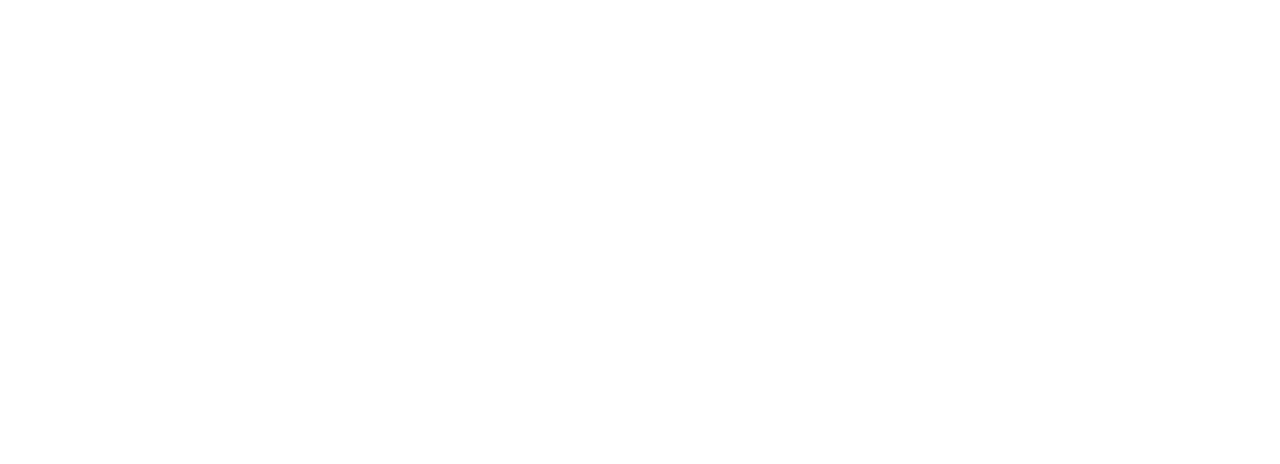
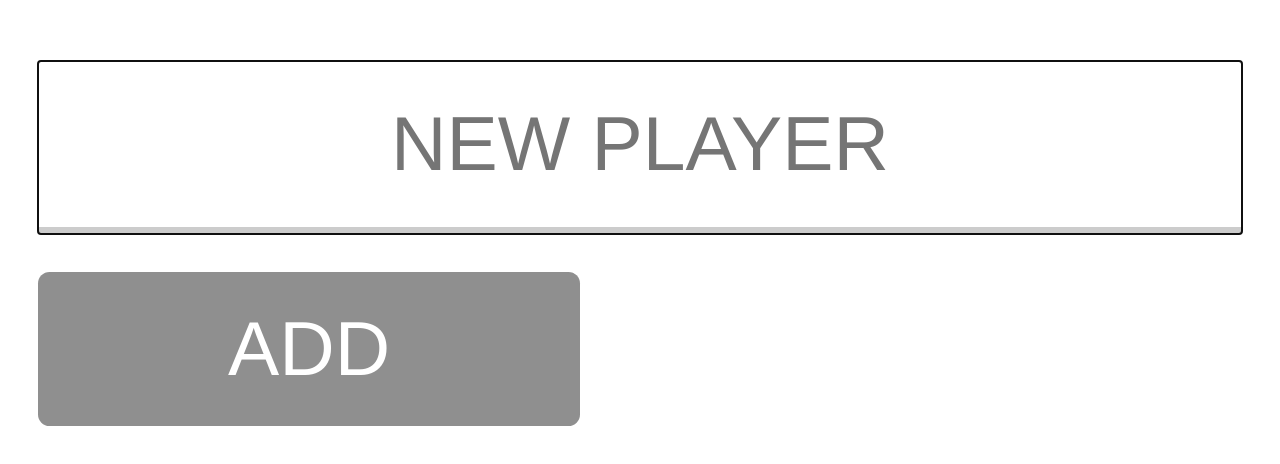
Before and after one commit to nlhiorth/janif, a React (Create React App) app in the folder janif-react/: page / in a window 1280 px wide. Shown: the part 1584-2048 px from the top of the page. Before the commit the page ends 800 px from the top, so only its background shows below. Built offline with nearby package versions, Linux system fonts and the light colour scheme.

Commit message:
Implemented some Motion

```diff
--- a/janif-react/src/components/ViewManager.jsx
+++ b/janif-react/src/components/ViewManager.jsx
@@ -1,4 +1,5 @@
 import React, { Component } from 'react';
+import {TransitionMotion, Motion, spring} from 'react-motion';
 
 import Header from './Common/Header';
 import HeadSpace from './Common/HeadSpace';
@@ -12,6 +13,7 @@
 transitionName="wipe"
 transitionEnterTimeout={500}
 transitionLeaveTimeout={500}>
+ style={{transform: 'translate(' + this.props.x + 'vw, 0)'}}
 */
 
 class ViewManager extends Component {
@@ -20,10 +22,18 @@
       <div className="ViewManager">
         {this.props.header && <Header resetState={this.props.resetState}/>}
         {this.props.header && <HeadSpace />}
-          {(this.props.curview === 'setup') && <SetupView key="scoring" gotoView={this.props.gotoView} />}
-          {(this.props.curview === 'scoring') && <ScoringView key="scoring" gotoView={this.props.gotoView} />}
-          {(this.props.curview === 'summary') && <SummaryView key="summary" gotoView={this.props.gotoView} />}
-          {(this.props.curview === 'main') && <MainView key="main" gotoView={this.props.gotoView} />}
+        <Motion defaultStyle={{x: 100}} style={{x: spring(0)}}>
+          {interpolatingStyle => (this.props.curview === 'setup') && <SetupView key="setup" style={{transform: 'translate3d(' + interpolatingStyle.x + 'vw, 0, 0)'}} gotoView={this.props.gotoView} />}
+        </Motion>
+        <Motion defaultStyle={{x: 100}} style={{x: spring(0)}}>
+          {interpolatingStyle => (this.props.curview === 'scoring') && <ScoringView key="scoring" style={{transform: 'translate3d(' + interpolatingStyle.x + 'vw, 0, 0)'}} gotoView={this.props.gotoView} />}
+        </Motion>
+        <Motion defaultStyle={{x: 100}} style={{x: spring(0)}}>
+          {interpolatingStyle => (this.props.curview === 'summary') && <SummaryView key="summary" style={{transform: 'translate3d(' + interpolatingStyle.x + 'vw, 0, 0)'}} gotoView={this.props.gotoView} />}
+        </Motion>
+        <Motion defaultStyle={{x: 100}} style={{x: spring(0)}}>
+          {interpolatingStyle => (this.props.curview === 'main') && <MainView key="main" style={{transform: 'translate3d(' + interpolatingStyle.x + 'vw, 0, 0)'}} gotoView={this.props.gotoView} />}
+        </Motion>
       </div>
     );
   }
--- a/janif-react/src/components/Views/Main.jsx
+++ b/janif-react/src/components/Views/Main.jsx
@@ -6,7 +6,7 @@
 class Main extends Component {
   render() {
     return (
-      <div className="Main">
+      <div className="Main" style={this.props.style}>
         <div className="LeftColumn">
           <ol className="PlayerList">
             {this.props.players.slice().sort((a, b) => {
--- a/janif-react/src/components/Views/Scoring.jsx
+++ b/janif-react/src/components/Views/Scoring.jsx
@@ -5,7 +5,7 @@
 class Scoring extends Component {
   render() {
     return (
-      <div className="Scoring">
+      <div className="Scoring" style={this.props.style}>
         <ScoreCard players={this.props.players} curplayer={this.props.players[this.props.scoring.index]} index={this.props.scoring.index} rounds={this.props.scoring.rounds} curround={this.props.scoring.rounds[this.props.scoring.index]} onLoss={this.props.onLoss} onWin={this.props.onWin} onJanif={this.props.onJanif} nextPlayer={this.props.nextPlayer} prevPlayer={this.props.prevPlayer} setPoints={this.props.setPoints}gotoView={this.props.gotoView}/>
       </div>
     );
--- a/janif-react/src/components/Views/Setup.css
+++ b/janif-react/src/components/Views/Setup.css
@@ -1,3 +1,7 @@
+.Setup {
+
+}
+
 .setupplayerlist {
   margin-top: 100%;
   margin-left: auto;
--- a/janif-react/src/components/Views/Setup.jsx
+++ b/janif-react/src/components/Views/Setup.jsx
@@ -31,7 +31,7 @@
 
   render() {
     return (
-      <div className="setupscreen">
+      <div className="Setup" style={this.props.style}>
         <div className="setupplayerlist">
           <ul>
             {this.props.players.map(player => (
--- a/janif-react/src/components/Views/Summary.jsx
+++ b/janif-react/src/components/Views/Summary.jsx
@@ -16,7 +16,7 @@
 
   render() {
     return (
-      <div className="Summary">
+      <div className="Summary" style={this.props.style}>
         <div>
           <ol className="SummaryList">
             {this.props.rounds.slice().sort((a, b) => {
```
